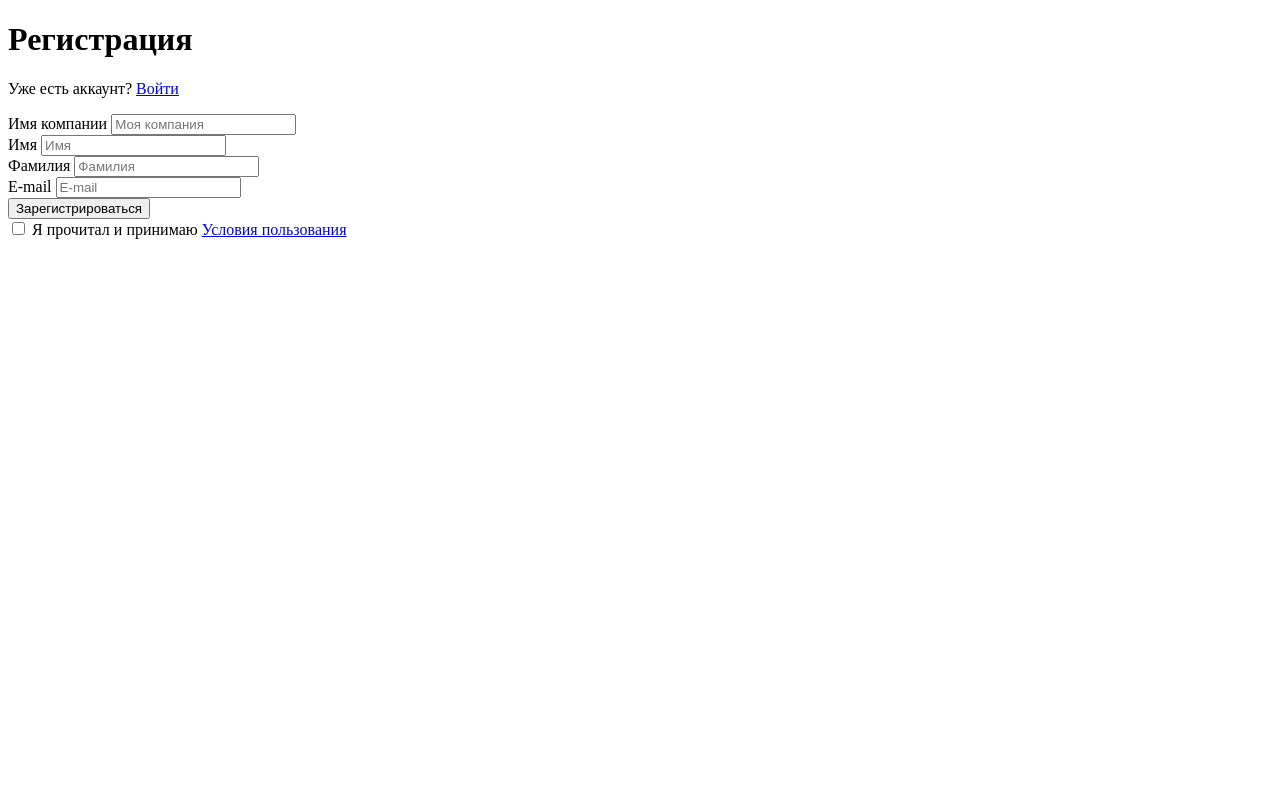
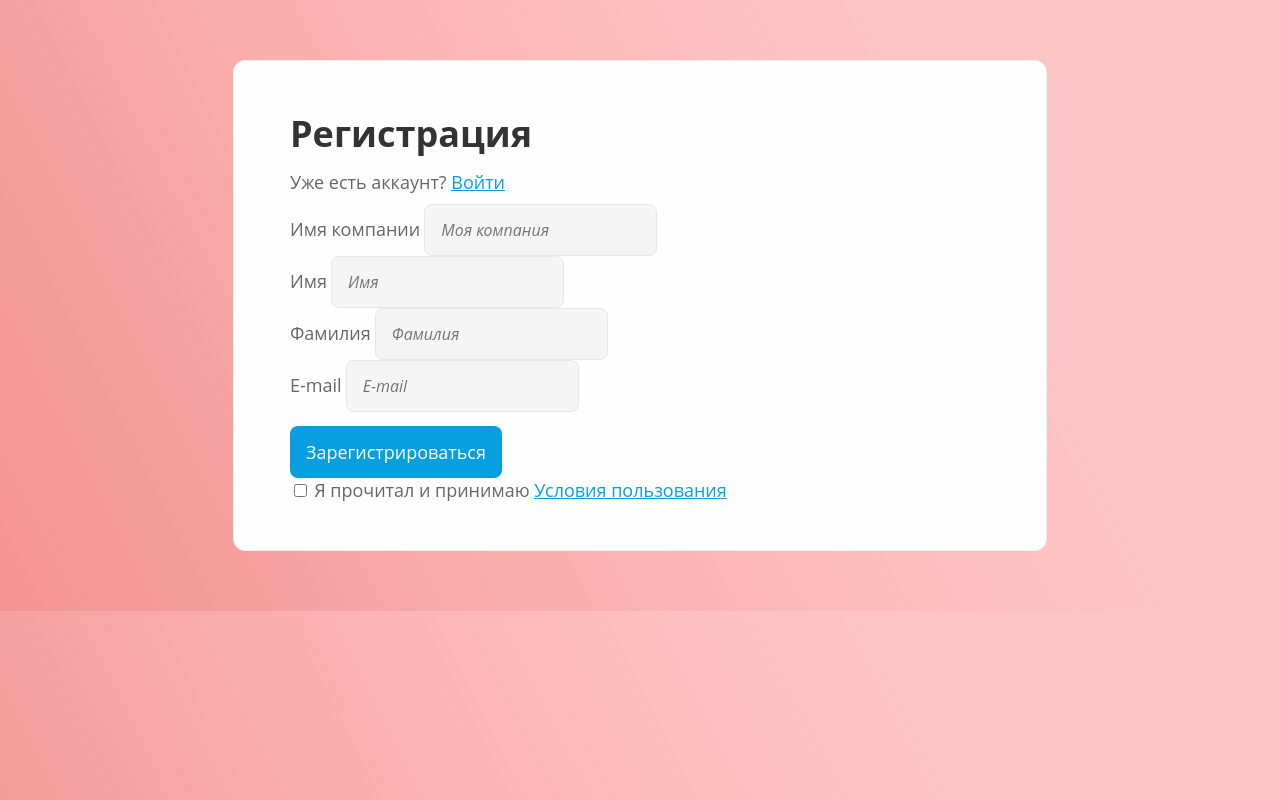
Before and after one commit to lamisecalyn/TASK-1, a plain HTML site: page 2-Form/index.html in a window 1280 px wide. Drawn offline with Linux system fonts and the light colour scheme.

Commit message:
2-css: Added 2-css task

```diff
--- /dev/null
+++ b/2-Form/css/style.css
@@ -0,0 +1,72 @@
+body {
+  font-family: 'Open Sans', sans-serif;
+
+  /* фон как в макете */
+  background:
+    linear-gradient(243.18deg, #fdc5c5 25.45%, rgba(242, 152, 222, 0) 100%),
+    linear-gradient(243.43deg, #ffa5a5 32.96%, rgba(255, 255, 255, 0) 82.03%), #f39494;
+
+  margin: 0;
+  padding: 0;
+}
+
+form {
+  background-color: #fffefe;
+
+  max-width: 700px;
+  padding: 48px 56px;
+  margin: 60px auto;
+
+  border-radius: 12px;
+  border: 1px solid #f0f0f0;
+}
+
+h1 {
+  font-size: 36px;
+  color: #333333;
+
+  margin: 0 0 12px;
+  font-weight: 700;
+}
+
+p,
+label {
+  font-size: 18px;
+  color: #666666;
+
+  margin: 0 0 10px;
+}
+
+a {
+  font-size: 18px;
+  color: #089fe0;
+  text-decoration: underline;
+}
+
+input {
+  font-family: inherit;
+  font-size: 16px;
+  font-style: italic;
+
+  background-color: #f5f5f5;
+  color: #333333;
+
+  border: 1px solid #e7e7e7;
+  border-radius: 8px;
+
+  padding: 14px 16px;
+}
+
+button {
+  font-family: inherit;
+  font-size: 18px;
+
+  color: #ffffff;
+  background-color: #089fe0;
+
+  border: none;
+  border-radius: 8px;
+
+  padding: 14px 16px;
+  margin-top: 14px;
+}
--- a/2-Form/index.html
+++ b/2-Form/index.html
@@ -4,8 +4,10 @@
     <meta charset="UTF-8" />
     <meta name="viewport" content="width=device-width, initial-scale=1.0" />
     <title>Форма регистрации</title>
+    <link rel="stylesheet" href="css/style.css" />
   </head>
   <body>
+    <main>
       <form action="#/register/apply" method="post">
         <h1>Регистрация</h1>
         <p>Уже есть аккаунт? <a href="#/login">Войти</a></p>
@@ -69,5 +71,6 @@
           </label>
         </div>
       </form>
+    </main>
   </body>
 </html>
```
Lines whose indentation alone changed are shown as unchanged.
